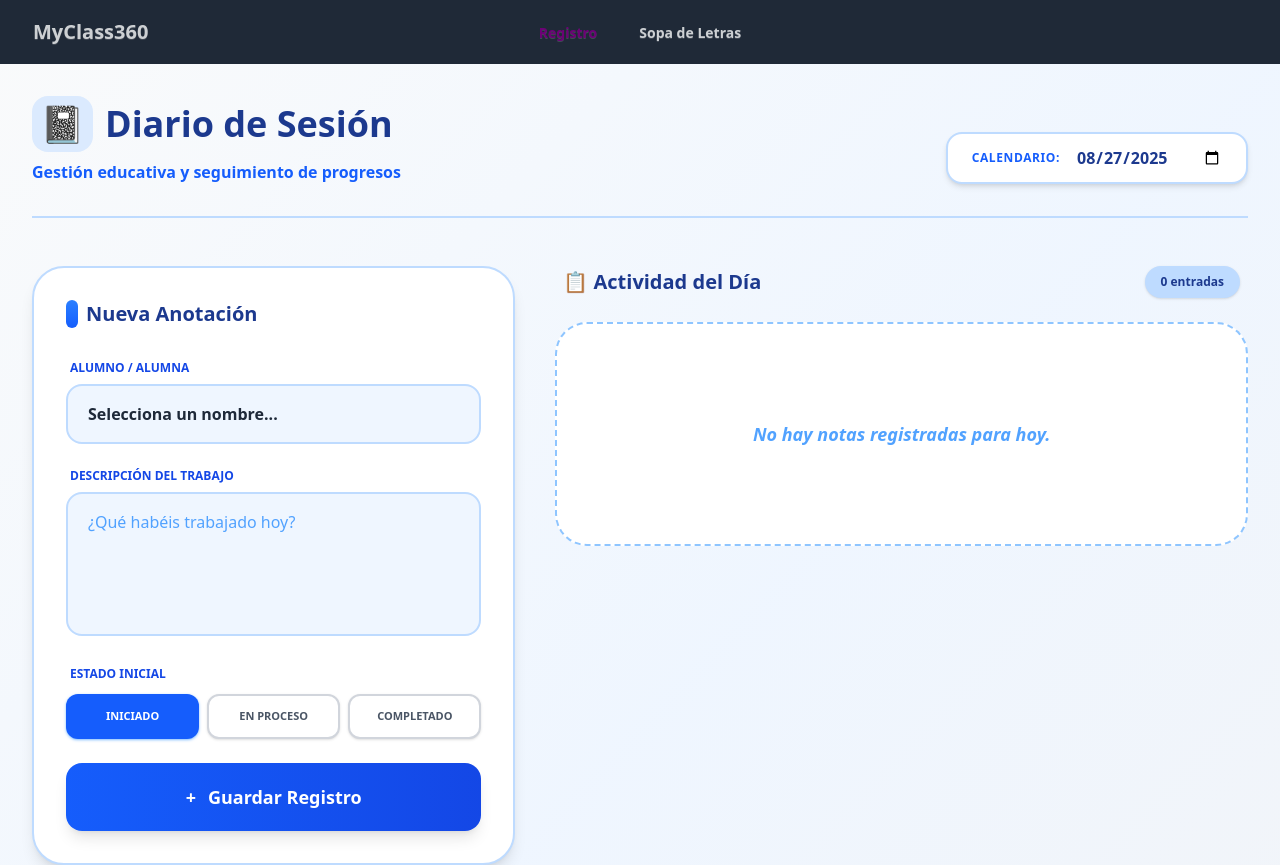
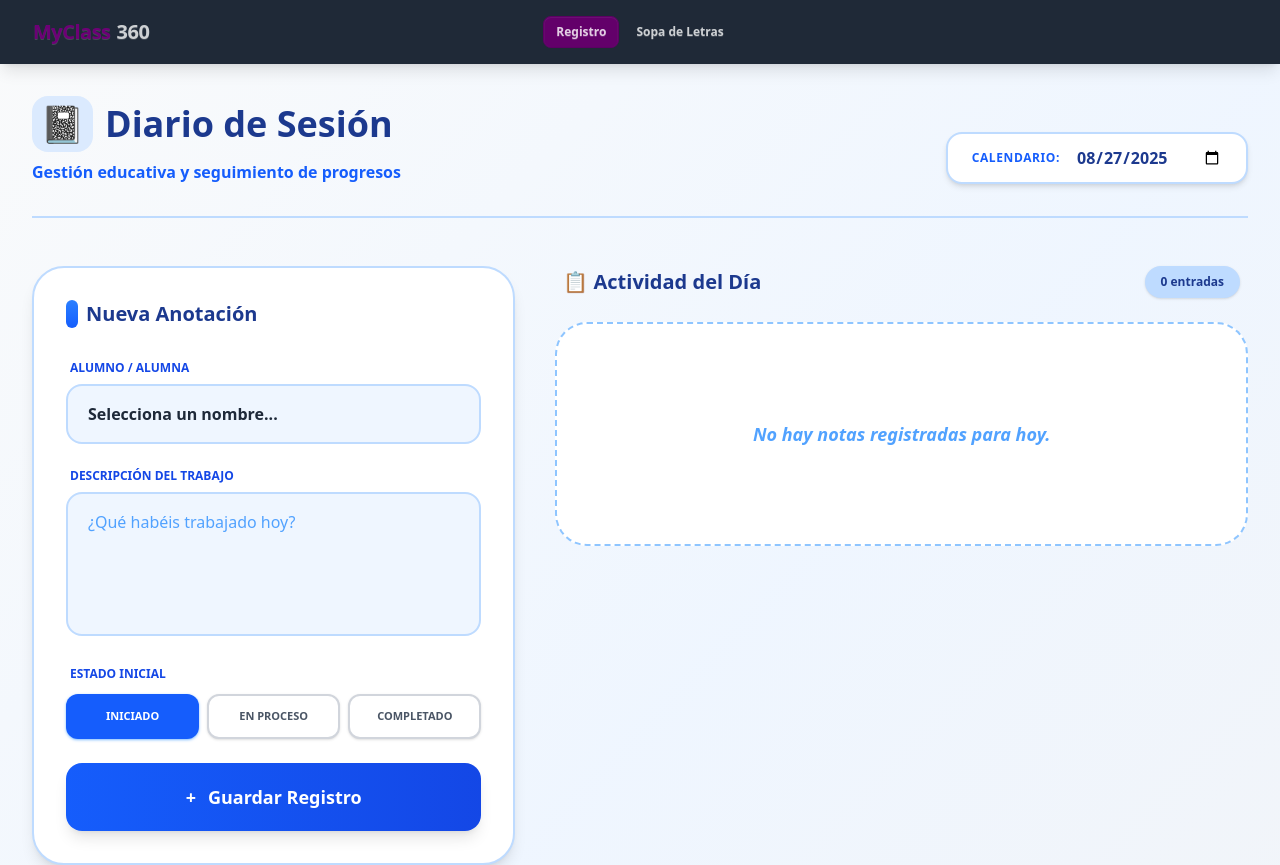
Before and after one commit to Sergiomsrs/MyClass360-AngularUI, an Angular app: page /class/registro in a window 1280 px wide. Shown: the top 865 px of the page. Built offline with nearby package versions, Linux system fonts and the light colour scheme.

Commit message:
Interfaz mejorada

```diff
--- a/src/app/resources/registro/registro.ts
+++ b/src/app/resources/registro/registro.ts
@@ -9,7 +9,7 @@ import { CommonModule } from '@angular/common';
   templateUrl: './registro.html',
 })
 export class Registro {
-  alumnos = ['Leo', 'Sofía', 'Martín', 'Elena', 'Hugo'];
+  alumnos = ['Nico', 'Leo', 'Sofía', 'Martín', 'Elena', 'Hugo'];
   estados = ['Iniciado', 'En proceso', 'Completado'];
 
   // Signals del formulario y filtros
--- a/src/app/shared/components/navbarLayout/navbarLayout.component.html
+++ b/src/app/shared/components/navbarLayout/navbarLayout.component.html
@@ -1,50 +1,48 @@
-<div class="navbar bg-neutral text-neutral-content shadow-sm px-4 grid grid-cols-3 items-center">
+<div
+    class="navbar bg-neutral text-neutral-content shadow-lg px-4 flex lg:grid lg:grid-cols-3 items-center sticky top-0 z-50">
 
-    <!-- IZQUIERDA -->
-    <div class="justify-self-start">
-        <a class="btn btn-ghost text-xl normal-case" routerLink="/">
-            MyClass360
+    <div class="flex-1 lg:justify-self-start">
+        <a class="btn btn-ghost text-xl normal-case tracking-tight hover:bg-transparent" routerLink="/">
+            <span class="font-bold text-primary">MyClass</span>360
         </a>
     </div>
 
-    <!-- CENTRO (DESKTOP) -->
-    <div class="justify-self-center hidden lg:flex gap-2">
-
-        <a routerLink="/class/registro" routerLinkActive="btn-primary" class="btn btn-ghost">
+    <div class="hidden lg:flex justify-center gap-1">
+        <a routerLink="/class/registro" routerLinkActive="btn-active btn-primary"
+            class="btn btn-ghost btn-sm rounded-btn">
             Registro
         </a>
-
-        <a routerLink="/class/letras" routerLinkActive="btn-primary" class="btn btn-ghost">
+        <a routerLink="/class/letras" routerLinkActive="btn-active btn-primary"
+            class="btn btn-ghost btn-sm rounded-btn">
             Sopa de Letras
         </a>
-
     </div>
 
-    <!-- DERECHA -->
-    <div class="justify-self-end lg:hidden">
-        <div class="dropdown dropdown-end">
+    <div class="flex-none lg:justify-self-end">
+        <div class="dropdown dropdown-end lg:hidden">
 
-            <label tabindex="0" class="btn btn-ghost btn-circle">
+            <label tabindex="0" class="btn btn-ghost btn-circle hover:bg-neutral-focus">
                 <svg xmlns="http://www.w3.org/2000/svg" class="h-6 w-6" fill="none" viewBox="0 0 24 24"
                     stroke="currentColor">
-                    <path stroke-linecap="round" stroke-linejoin="round" stroke-width="2" d="M4 6h16M4 12h16M4 18h16" />
+                    <path stroke-linecap="round" stroke-linejoin="round" stroke-width="2" d="M4 6h16M4 12h16M4 18h7" />
                 </svg>
             </label>
 
-            <ul tabindex="0" class="menu menu-sm dropdown-content mt-3 z-[1] p-2 shadow bg-neutral rounded-box w-56">
-
+            <ul tabindex="0"
+                class="menu menu-md dropdown-content mt-4 z-[100] p-3 shadow-2xl bg-neutral border border-white/10 rounded-xl w-64">
+                <li class="menu-title text-gray-400">Menú Principal</li>
                 <li>
-                    <a routerLink="/class/registro" routerLinkActive="active">
+                    <a routerLink="/class/registro" routerLinkActive="active font-bold text-primary"
+                        class="py-3 focus:bg-primary/20">
                         Registro
                     </a>
                 </li>
-
                 <li>
-                    <a routerLink="/class/letras" routerLinkActive="active">
+                    <a routerLink="/class/letras" routerLinkActive="active font-bold text-primary"
+                        class="py-3 focus:bg-primary/20">
                         Sopa de Letras
                     </a>
                 </li>
-
             </ul>
 
         </div>
```
